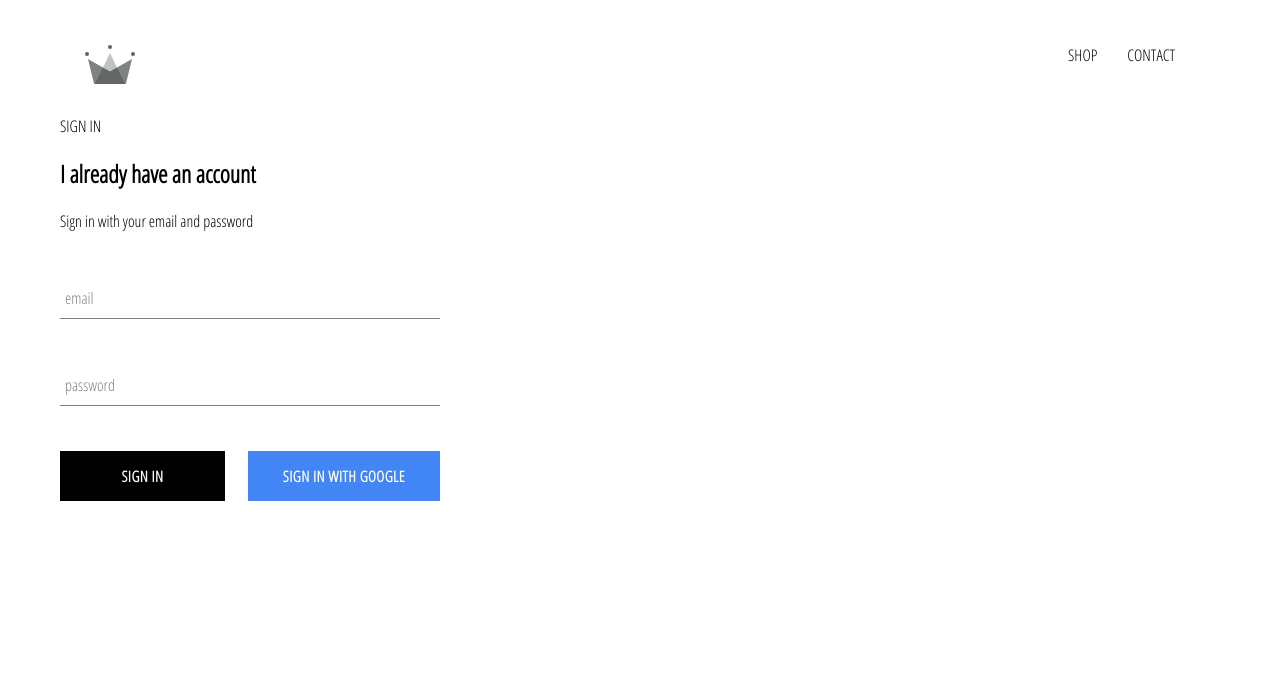
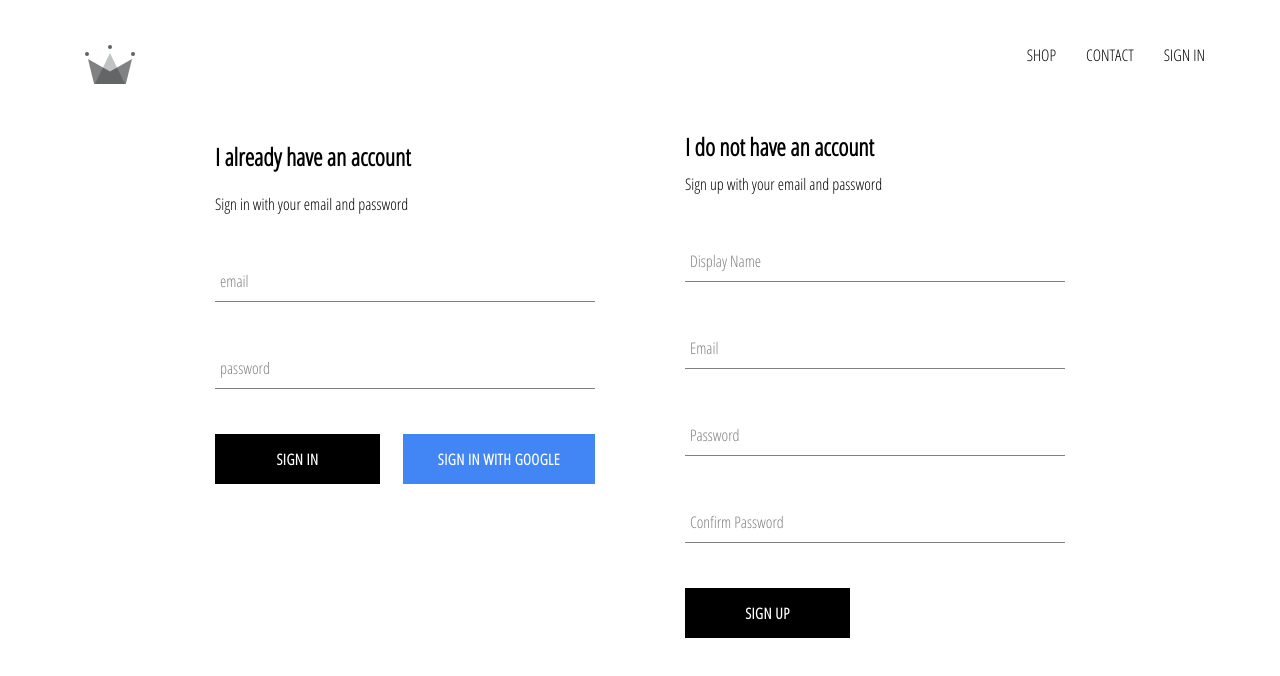
Before and after one commit to kayzer24/crown-clothing, a React (Create React App) app: page /signin in a window 1280 px wide. Shown: the top 676 px of the page. Built offline with nearby package versions, Linux system fonts and the light colour scheme; no server answers.

Commit message:
add register with email & password

```diff
--- a/src/App.js
+++ b/src/App.js
@@ -7,7 +7,7 @@
 import ShopPage from './pages/shop/shop.component';
 import SignInAndSignUpPage from './pages/sign-in-sign-up/sign-in-and-sign-up'
 import Header from './components/header/header';
-import {auth} from './firebase/firebase.utils';
+import {auth, createUserProfileDocument} from './firebase/firebase.utils';
 
 class App extends React.Component {
     constructor(props) {
@@ -21,10 +21,23 @@
     unsubscribeFromAuth = null;
 
     componentDidMount() {
-        this.unsubscribeFromAuth = auth.onAuthStateChanged(user => {
-            this.setState({currentUser: user});
+        this.unsubscribeFromAuth = auth.onAuthStateChanged(async userAuth => {
+            if (userAuth) {
+                const userRef = await createUserProfileDocument(userAuth);
 
-            console.log(user);
+                userRef.onSnapshot(snapShot => {
+                    this.setState({
+                        currentUser: {
+                            id: snapShot.id,
+                            ...snapShot.data()
+                        }
+                    });
+
+                    console.log(this.state);
+                });
+            }
+
+            this.setState({ currentUser: userAuth });
         });
     }
 
--- a/src/components/header/header.jsx
+++ b/src/components/header/header.jsx
@@ -18,7 +18,7 @@
                 currentUser ?
                     <div className='option' onClick={() => auth.signOut()}>SIGN OUT</div>
                     :
-                    <Link className='option' to='/signin'/>
+                    <Link className='option' to='/signin'>SIGN IN</Link>
             }
         </div>
     </div>
--- /dev/null
+++ b/src/components/sign-up/sign-up.jsx
@@ -0,0 +1,101 @@
+import React from 'react';
+import FormInput from '../form-input/form-input';
+import CustomButton from '../custom-button/custom-button';
+
+import {auth, createUserProfileDocument} from '../../firebase/firebase.utils';
+
+import './sign-up.scss';
+
+class SignUp extends React.Component {
+    constructor(props) {
+        super(props);
+
+        this.state = {
+            displayName: '',
+            email: '',
+            password: '',
+            confirmPassword: ''
+        }
+    }
+
+    handleSubmit = async event => {
+        event.preventDefault();
+
+        const { displayName, email, password, confirmPassword } = this.state;
+
+        if (password !== confirmPassword) {
+            alert('password d\'ont match');
+            return;
+        }
+
+        try {
+            const { user } = await auth.createUserWithEmailAndPassword(email, password);
+
+            await createUserProfileDocument(user, {displayName});
+
+            this.setState({
+                displayName: '',
+                email: '',
+                password: '',
+                confirmPassword: ''
+            });
+
+        } catch (error) {
+            console.log(error);
+        }
+    };
+
+    handleChange = event => {
+        const { name, value } = event.target;
+
+        this.setState({[name]: value})
+    };
+
+    render() {
+        const { displayName, email, password, confirmPassword } = this.state;
+        return (
+            <div className='sign-up'>
+                <h2 className='title'>I do not have an account</h2>
+                <span>Sign up with your email and password</span>
+
+                <form className='sign-up-form' onSubmit={this.handleSubmit}>
+                    <FormInput
+                        type='text'
+                        name='displayName'
+                        value={displayName}
+                        onChange={this.handleChange}
+                        label='Display Name'
+                        required
+                    />
+                    <FormInput
+                        type='email'
+                        name='email'
+                        value={email}
+                        onChange={this.handleChange}
+                        label='Email'
+                        required
+                    />
+                    <FormInput
+                        type='password'
+                        name='password'
+                        value={password}
+                        onChange={this.handleChange}
+                        label='Password'
+                        required
+                    />
+                    <FormInput
+                        type='password'
+                        name='confirmPassword'
+                        value={confirmPassword}
+                        onChange={this.handleChange}
+                        label='Confirm Password'
+                        required
+                    />
+                    <CustomButton type='submit'> SIGN UP </CustomButton>
+                </form>
+            </div>
+        )
+    }
+}
+
+export default SignUp;
--- /dev/null
+++ b/src/components/sign-up/sign-up.scss
@@ -0,0 +1,9 @@
+.sign-up {
+  display: flex;
+  flex-direction: column;
+  width: 380px;
+
+  .title {
+    margin: 10px 0;
+  }
+}
--- a/src/firebase/firebase.utils.js
+++ b/src/firebase/firebase.utils.js
@@ -13,6 +13,32 @@
     measurementId: "G-Q7NH002DVD"
 };
 
+export const createUserProfileDocument = async (userAuth, additionalData) => {
+    if (!userAuth) return;
+
+    const userRef = firestore.doc(`users/${userAuth.uid}`);
+
+    const snapShot = await userRef.get();
+
+    if(!snapShot.exists) {
+        const { displayName, email } = userAuth;
+        const createdAt = new Date();
+
+        try {
+            await userRef.set({
+                displayName,
+                email,
+                createdAt,
+                ...additionalData
+            })
+        } catch(error){
+            console.log('error creating user', error.message);
+        }
+    }
+
+    return userRef;
+};
+
 firebase.initializeApp(config);
 
 export const auth = firebase.auth();
--- a/src/pages/sign-in-sign-up/sign-in-and-sign-up.jsx
+++ b/src/pages/sign-in-sign-up/sign-in-and-sign-up.jsx
@@ -1,12 +1,13 @@
 import React from 'react';
 import SignIn from '../../components/sign-in/sign-in';
+import SignUp from '../../components/sign-up/sign-up';
 
 import './sign-in-and-sign-up.scss';
 
 const SignInAndSignUpPage = () => (
     <div className='sign-in-and-sign-up'>
-        SIGN IN
         <SignIn />
+        <SignUp />
     </div>
 );
 
--- a/src/pages/sign-in-sign-up/sign-in-and-sign-up.scss
+++ b/src/pages/sign-in-sign-up/sign-in-and-sign-up.scss
@@ -0,0 +1,6 @@
+.sign-in-and-sign-up {
+  width: 850px;
+  display: flex;
+  justify-content: space-between;
+  margin: 30px auto;
+}
```
